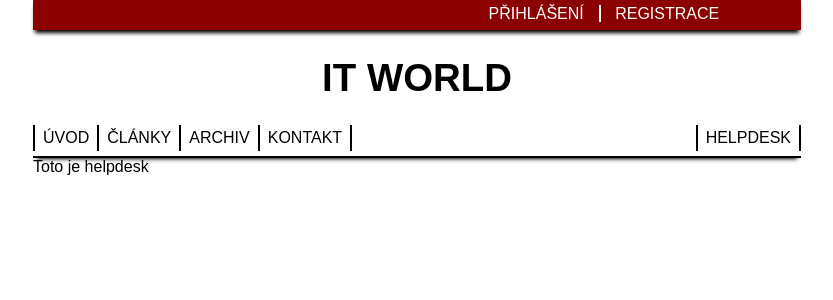
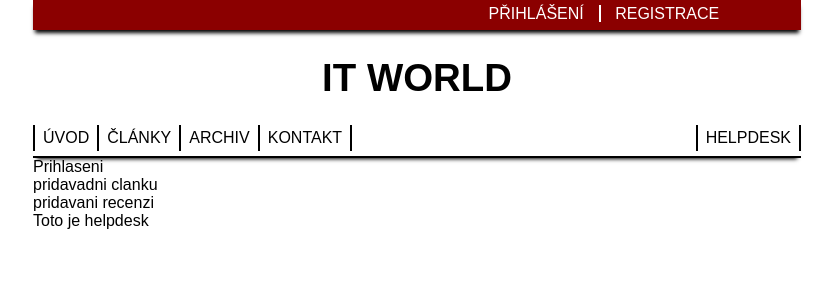
Before and after one commit to Tutislav/Softwarovi-inzenyri-xD, a PHP site: page /helpdesk.php in a window 1280 px wide. Shown: the top 300 px of the page, without its empty margins (223-1056 px from the left). Run offline with PHP 8.4, Linux system fonts and the light colour scheme; data that the repository does not hold is empty; a stand-in replaces the project's code that opens the database connection.

Commit message:
Update helpdesk.php

```diff
--- a/projekt/helpdesk.php
+++ b/projekt/helpdesk.php
@@ -36,6 +36,9 @@
         </div>
         <div class="realhelpdesk">
             <div class="menu">
+                Prihlaseni<br>
+                pridavadni clanku<br>
+                pridavani recenzi<br>
             </div>
             <div class="content">
             </div>
```
